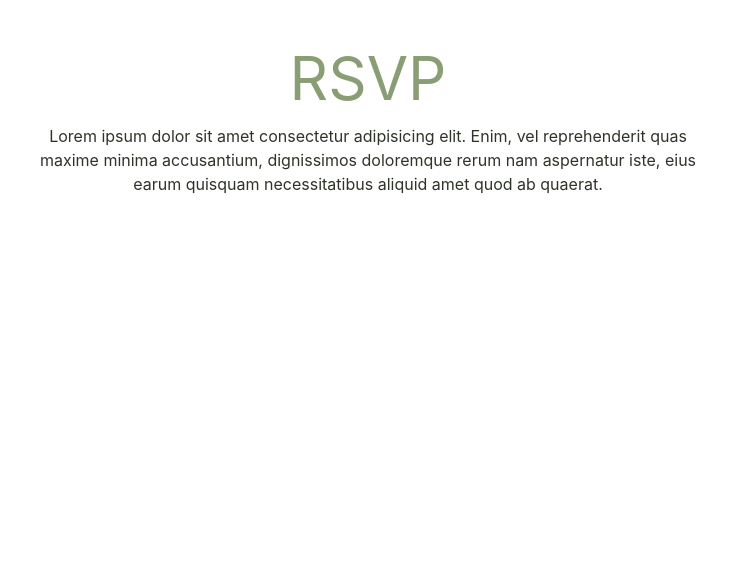
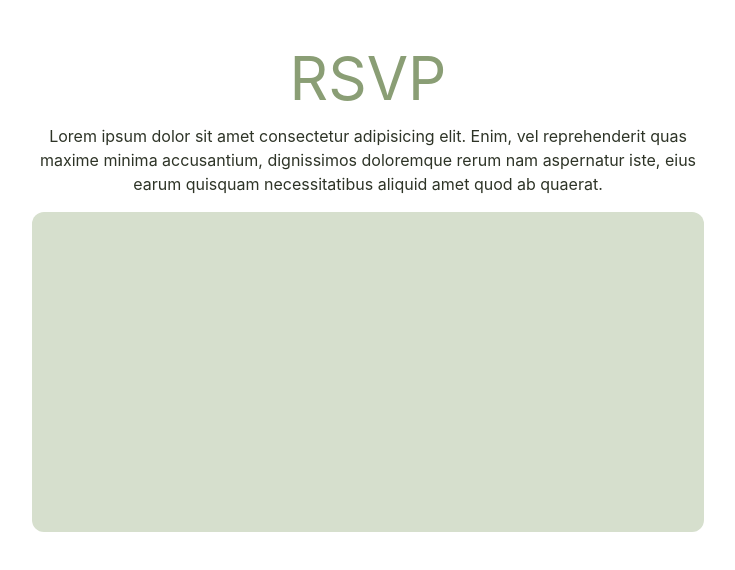
Before and after one commit to BenedicteITS/RSVP, a React (Vite) app in the folder Project/: page / in a window 1280 px wide. Shown: the top 570 px of the page, without its empty margins (272-1007 px from the left). Built offline with nearby package versions, Linux system fonts and the light colour scheme.

Commit message:
Add Card component

```diff
--- a/Project/src/App.tsx
+++ b/Project/src/App.tsx
@@ -1,3 +1,5 @@
+import CardKomponent from "./components/Card";
+
 function App() {
   return (
     <div className="min-h-screen bg-sage-light-100 px-4">
@@ -12,6 +14,7 @@ function App() {
           rerum nam aspernatur iste, eius earum quisquam necessitatibus aliquid
           amet quod ab quaerat.
         </p>
+        <CardKomponent />
       </div>
     </div>
   );
--- /dev/null
+++ b/Project/src/components/Card.tsx
@@ -0,0 +1,6 @@
+function CardKomponent() {
+  return (
+    <div className="mx-auto max-w-xl md:max-w-2xl min-h-80 rounded-xl bg-sage-light-500 p-8"></div>
+  );
+}
+export default CardKomponent;
```
